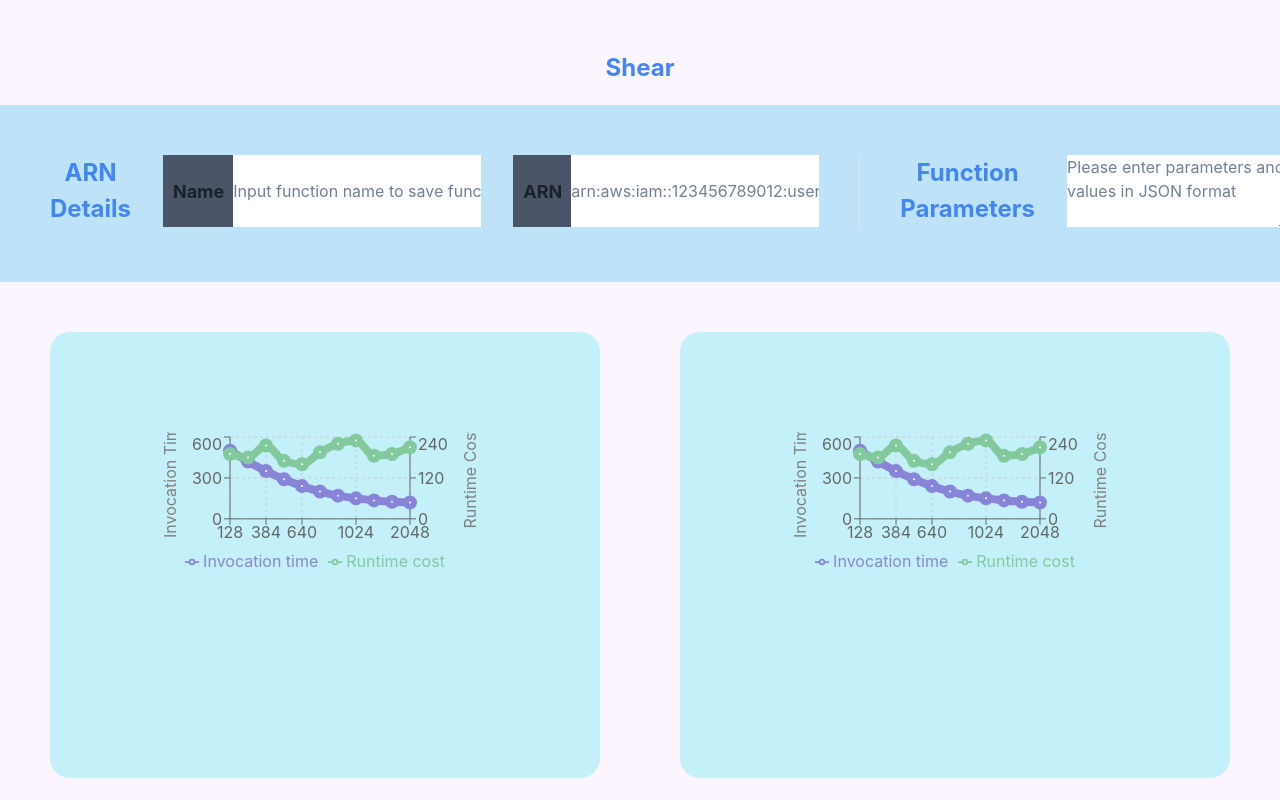
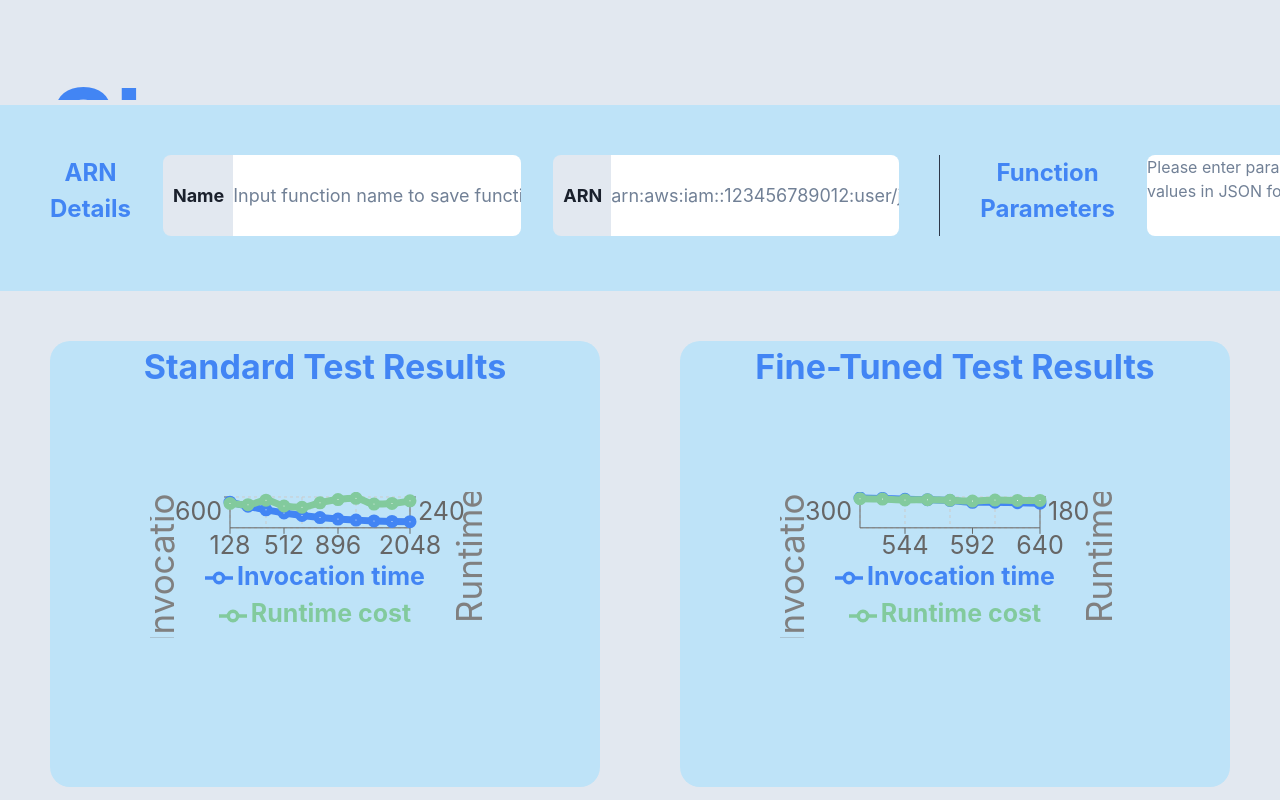
Before and after one commit to oslabs-beta/shear, a React (Vite) app: page / in a window 1280 px wide. Shown: the top 800 px of the page. Built offline with nearby package versions, Linux system fonts and the light colour scheme.

Commit message:
CSS overhaul pt 3

```diff
--- a/src/App.tsx
+++ b/src/App.tsx
@@ -2,7 +2,7 @@ import React from "react"
 import ChakraForm from "./components/chakraForm.js"
 import Graph from "./components/graph.js"
 import GraphDetailed from "./components/graphDetailed.js"
-import { Box, Text, Flex, Spacer, Stack, Grid, Center, ChakraProvider, extendBaseTheme, theme as chakraTheme, } from '@chakra-ui/react'
+import { Box, Text, Flex, Spacer, Stack, HStack, Grid, Center, ChakraProvider, extendBaseTheme, theme as chakraTheme, } from '@chakra-ui/react'
 // import chakraTheme from '@chakra-ui/theme'
 import './style.css'
 import Results from "./components/results.js"
@@ -21,21 +21,27 @@ const App: React.FC = () => {
   return (
     <ChakraProvider theme={theme}>
       <Box>
-        <Box top="0%" left="0%" h="7vh" w="full" borderBottomWidth="5px" borderColor='purple.50' padding="50px" overflow='hidden' bg='purple.50' margin='0px'>
-          <Text as='b' fontSize='24px' color='#4285F4'>Shear</Text>
+        <Box top="0%" left="0%" h="10vh" w="full" borderBottomWidth="5px" borderColor='gray.200' padding="50px" overflow='hidden' bg='gray.200' margin='0px'>
+          <HStack>
+            <Text as='b' fontSize='100px' color='#4285F4'>Shear</Text>
+            <Text as='b' fontSize='30px' color='#4285F4'>an AWS Lambda function optimizer</Text>
+          </HStack>
+
         </Box>
         <ChakraForm />
-        <Box top="0%" left="0%" h="75vh" w="full" borderBottomWidth="5px" borderColor='purple.50' padding="50px" overflow='hidden' bg='purple.50' margin='0px'>
-          <Flex color='white' h="90%" gridGap={20} bg='purple.50' >
-            <Box bg='cyan.100' w='50%' borderRadius='20'>
+        <Box top="0%" left="0%" h="75vh" w="full" borderBottomWidth="5px" borderColor='gray.200' padding="50px" overflow='hidden' bg='gray.200' margin='0px'>
+          <Flex color='white' h="90%" gridGap={20} bg='gray.200' >
+            <Box bg='blue.100' w='50%' borderRadius='20'>
+              <Text as='b' fontSize='34px' color='#4285F4' padding="10px">Standard Test Results</Text>
               <Graph />
             </Box>
-            <Box bg='cyan.100' w='50%' borderRadius='20'>
+            <Box bg='blue.100' w='50%' borderRadius='20'>
+              <Text as='b' fontSize='34px' color='#4285F4' padding="10px">Fine-Tuned Test Results</Text>
               <GraphDetailed />
             </Box>
           </Flex>
         </Box>
-        <Box top="0%" left="0%" h="9vh" w="full" borderBottomWidth="5px" borderColor='blue.50' padding="50px" overflow='hidden' bg='blue.50' margin='0px'></Box>
+        <Box top="0%" left="0%" h="7vh" w="full" borderBottomWidth="5px" borderColor='blue.50' padding="50px" overflow='hidden' bg='blue.100' margin='0px'></Box>
         {/* <div className="flex-container"></div> */}
       </Box >
       <Results />
--- a/src/components/chakraForm.tsx
+++ b/src/components/chakraForm.tsx
@@ -63,16 +63,16 @@ const ChakraForm: React.FC = () => {
     return (
         <ChakraUI.Center w="100%" top="10%" h="30%"  >
             <ChakraUI.Box position="relative" top="10%" h="30%" w="100%" borderBottomWidth="5px" borderColor='blue.100' padding="50px" overflow='hidden' bg='blue.100' margin='0px'>
-                <ChakraUI.HStack spacing={10} direction='row' align='stretch' divider={<ChakraUI.StackDivider borderColor='gray.200' />}>
-                    <ChakraUI.Stack spacing={8} direction='row' align='stretch'>
+                <ChakraUI.HStack spacing={10} direction='row' align='stretch' divider={<ChakraUI.StackDivider borderColor='gray.700' />}>
+                    <ChakraUI.Stack spacing={8} direction='row' align='stretch' sx={{ borderRadius: "10%" }}>
                         <ChakraUI.Text as='b' fontSize='24px' color='#4285F4'>ARN Details</ChakraUI.Text>
-                        <ChakraUI.InputGroup >
-                            <ChakraUI.InputLeftAddon padding="10px" as='b' fontSize='18px' children='Name' bg='gray.600' />
-                            <ChakraUI.Input type="text" onChange={onChangeName} placeholder='Input function name to save function for future use' />
+                        <ChakraUI.InputGroup borderRadius="lg">
+                            <ChakraUI.InputLeftAddon padding="10px" as='b' fontSize='18px' children='Name' bg='gray.200' borderLeftRadius="lg" />
+                            <ChakraUI.Input type="text" onChange={onChangeName} placeholder='Input function name to save function for future use' borderRightRadius="lg" fontSize='18px' />
                         </ChakraUI.InputGroup>
                         <ChakraUI.InputGroup>
-                            <ChakraUI.InputLeftAddon padding="10px" as='b' fontSize='18px' children='ARN' bg='gray.600' />
-                            <ChakraUI.Input ref={arnRef} placeholder='arn:aws:iam::123456789012:user/johndoe' />
+                            <ChakraUI.InputLeftAddon padding="10px" as='b' fontSize='18px' children='ARN' bg='gray.200' borderLeftRadius="lg" />
+                            <ChakraUI.Input ref={arnRef} placeholder='arn:aws:iam::123456789012:user/johndoe' borderRightRadius="lg" fontSize='18px' />
                         </ChakraUI.InputGroup>
                     </ChakraUI.Stack>
 
@@ -83,6 +83,7 @@ const ChakraForm: React.FC = () => {
                                 ref={funcParamsRef}
                                 placeholder='Please enter parameters and values in JSON format'
                                 size='sm'
+                                borderRadius="lg"
                             />
                         </ChakraUI.InputGroup>
                     </ChakraUI.Stack>
@@ -92,20 +93,20 @@ const ChakraForm: React.FC = () => {
                         {/* <ChakraUI.FormLabel>Power Values</ChakraUI.FormLabel> */}
 
                         <ChakraUI.InputGroup>
-                            <ChakraUI.InputLeftAddon padding="10px" as='b' fontSize='18px' children='Minimum Allocation (MB)' bg='gray.600' />
-                            <ChakraUI.Input type="text" onChange={onChangeMinVal} placeholder='128' />
+                            <ChakraUI.InputLeftAddon padding="10px" as='b' fontSize='18px' children='Minimum Allocation (MB)' bg='gray.200' borderLeftRadius="lg" />
+                            <ChakraUI.Input type="text" onChange={onChangeMinVal} placeholder='128' borderRightRadius="lg" fontSize='18px' />
                         </ChakraUI.InputGroup>
                         <ChakraUI.InputGroup>
-                            <ChakraUI.InputLeftAddon padding="10px" as='b' fontSize='18px' children='Maximum Allocation (MB)' bg='gray.600' />
-                            <ChakraUI.Input type="text" onChange={onChangeMaxVal} placeholder='4096' />
+                            <ChakraUI.InputLeftAddon padding="10px" as='b' fontSize='18px' children='Maximum Allocation (MB)' bg='gray.200' borderLeftRadius="lg" />
+                            <ChakraUI.Input type="text" onChange={onChangeMaxVal} placeholder='4096' borderRightRadius="lg" fontSize='18px' />
                         </ChakraUI.InputGroup>
                         <ChakraUI.InputGroup>
-                            <ChakraUI.InputLeftAddon padding="10px" as='b' fontSize='18px' children='Memory Intervals' bg='gray.600' />
-                            <ChakraUI.Input type="text" onChange={onChangeIncrements} placeholder='8' />
+                            <ChakraUI.InputLeftAddon padding="10px" as='b' fontSize='18px' children='Memory Intervals' bg='gray.200' borderLeftRadius="lg" />
+                            <ChakraUI.Input type="text" onChange={onChangeIncrements} placeholder='8' borderRightRadius="lg" fontSize='18px' />
                         </ChakraUI.InputGroup>
                         <ChakraUI.InputGroup>
-                            <ChakraUI.InputLeftAddon padding="10px" as='b' fontSize='18px' children='Test Volume' bg='gray.600' />
-                            <ChakraUI.Input type="text" onChange={onChangeTestVol} placeholder='10' />
+                            <ChakraUI.InputLeftAddon padding="10px" as='b' fontSize='18px' children='Test Volume' bg='gray.200' borderLeftRadius="lg" />
+                            <ChakraUI.Input type="text" onChange={onChangeTestVol} placeholder='10' borderRightRadius="lg" fontSize='18px' />
                         </ChakraUI.InputGroup>
                     </ChakraUI.Stack>
                     <ChakraUI.Stack spacing={4} direction='row' align='center'>
@@ -113,15 +114,16 @@ const ChakraForm: React.FC = () => {
                             mt={4}
                             colorScheme='blue'
                             type='submit'
+                            size="lg"
                             onClick={onSubmit}
                         >
                             Submit
                         </ChakraUI.Button>
-                        <ChakraUI.Tooltip hasArrow label='Runs a second set of tests using the two lowest cost results of the first test. Results are populated in separate graph' bg='gray.300' color='black' shouldWrapChildren>
-                            <ChakraUI.Checkbox defaultChecked>Recursive Search</ChakraUI.Checkbox>
+                        <ChakraUI.Tooltip hasArrow label='Runs a second set of tests using the two lowest cost results of the first test. Results are populated in second graph.' bg='gray.300' color='black' shouldWrapChildren fontSize='24px'>
+                            <ChakraUI.Checkbox defaultChecked fontSize='18px'>Fine-tuned Search</ChakraUI.Checkbox>
                         </ChakraUI.Tooltip>
-                        <ChakraUI.Tooltip hasArrow label='Tests all memory intervals concurrently. Recommended for more memory-intensive functions' bg='gray.300' color='black' shouldWrapChildren>
-                            <ChakraUI.Checkbox defaultChecked>Concurrent Search</ChakraUI.Checkbox>
+                        <ChakraUI.Tooltip hasArrow label='Tests all memory intervals concurrently. Recommended for more memory-intensive functions.' bg='gray.300' color='black' shouldWrapChildren fontSize='24px'>
+                            <ChakraUI.Checkbox defaultChecked fontSize='18px'>Concurrent Search</ChakraUI.Checkbox>
                         </ChakraUI.Tooltip>
                     </ChakraUI.Stack>
                 </ChakraUI.HStack>
--- a/src/components/graph.tsx
+++ b/src/components/graph.tsx
@@ -52,7 +52,7 @@ export default function Graph() {
                     }}
                 >
                     <CartesianGrid strokeDasharray="3 3" />
-                    <XAxis dataKey="Memory" />
+                    <XAxis dataKey="Memory" tick={{ fontSize: 25 }} />
                     <YAxis
                         yAxisId="left"
                         label={{
@@ -60,8 +60,10 @@ export default function Graph() {
                             style: { textAnchor: 'middle' },
                             angle: -90,
                             position: 'left',
-                            offset: 0,
+                            offset: 8,
+                            fontSize: 35,
                         }}
+                        tick={{ fontSize: 25 }}
                     />
                     <YAxis
                         yAxisId="right"
@@ -72,23 +74,26 @@ export default function Graph() {
                             angle: -90,
                             position: 'right',
                             offset: 0,
+                            fontSize: 35,
                         }}
+                        tick={{ fontSize: 25 }}
                     />
-                    <Tooltip />
-                    <Legend />
+                    <Tooltip cursor={{ strokeWidth: 4, }} wrapperStyle={{ fontSize: "25px" }} />
+                    <Legend wrapperStyle={{ fontSize: "25px", fontWeight: "bold" }} iconSize={28} />
                     <Line
                         yAxisId="left"
                         type="monotone"
                         dataKey='Invocation time'
-                        stroke="#8884d8"
-                        activeDot={{ r: 8 }}
-                        strokeWidth="8px"
+                        stroke="#4285F4"
+                        activeDot={{ r: 15 }}
+                        strokeWidth="7px"
                     />
                     <Line yAxisId="right"
                         type="monotone"
                         dataKey="Runtime cost"
                         stroke="#82ca9d"
-                        strokeWidth="8px" />
+                        activeDot={{ r: 15 }}
+                        strokeWidth="7px" />
                 </LineChart>
             </ResponsiveContainer>
             {/* <button onClick={convertData}>Testtest</button> */}
--- a/src/components/graphDetailed.tsx
+++ b/src/components/graphDetailed.tsx
@@ -52,7 +52,7 @@ export default function GraphDetailed() {
                     }}
                 >
                     <CartesianGrid strokeDasharray="3 3" />
-                    <XAxis dataKey="Memory" />
+                    <XAxis dataKey="Memory" tick={{ fontSize: 25 }} />
                     <YAxis
                         yAxisId="left"
                         label={{
@@ -60,8 +60,10 @@ export default function GraphDetailed() {
                             style: { textAnchor: 'middle' },
                             angle: -90,
                             position: 'left',
-                            offset: 0,
+                            offset: 8,
+                            fontSize: 35,
                         }}
+                        tick={{ fontSize: 25 }}
                     />
                     <YAxis
                         yAxisId="right"
@@ -72,23 +74,26 @@ export default function GraphDetailed() {
                             angle: -90,
                             position: 'right',
                             offset: 0,
+                            fontSize: 35,
                         }}
+                        tick={{ fontSize: 25 }}
                     />
-                    <Tooltip />
-                    <Legend />
+                    <Tooltip cursor={{ strokeWidth: 4, }} wrapperStyle={{ fontSize: "25px" }} />
+                    <Legend wrapperStyle={{ fontSize: "25px", fontWeight: "bold" }} iconSize={28} />
                     <Line
                         yAxisId="left"
                         type="monotone"
                         dataKey='Invocation time'
-                        stroke="#8884d8"
-                        activeDot={{ r: 8 }}
-                        strokeWidth="8px"
+                        stroke="#4285F4"
+                        activeDot={{ r: 15 }}
+                        strokeWidth="7px"
                     />
                     <Line yAxisId="right"
                         type="monotone"
                         dataKey="Runtime cost"
                         stroke="#82ca9d"
-                        strokeWidth="8px" />
+                        activeDot={{ r: 15 }}
+                        strokeWidth="7px" />
                 </LineChart>
             </ResponsiveContainer>
             {/* <button onClick={convertData}>Testtest</button> */}
--- a/src/formData/resultsSlice.ts
+++ b/src/formData/resultsSlice.ts
@@ -33,9 +33,9 @@ const initialState: ResultValues = {
   CostData: [190, 180, 215, 170, 160, 195, 220, 230, 185, 190, 210],
   TimeData: [500, 420, 350, 290, 240, 200, 170, 150, 135, 125, 120],
   MemoryData: [128, 256, 384, 512, 640, 768, 896, 1024, 1152, 1280, 2048],
-  DetailedCostData: [190, 180, 215, 170, 160, 195, 220, 230, 185, 190, 210],
-  DetailedTimeData: [500, 420, 350, 290, 240, 200, 170, 150, 135, 125, 120],
-  DetailedMemoryData: [128, 256, 384, 512, 640, 768, 896, 1024, 1152, 1280, 2048],
+  DetailedCostData: [170, 168, 163, 164, 161, 156, 162, 160, 160],
+  DetailedTimeData: [290, 286, 278, 274, 266, 248, 250, 244, 240],
+  DetailedMemoryData: [512, 528, 544, 560, 576, 592, 608, 624, 640],
 };
 
 const resultsSlice = createSlice({
```
